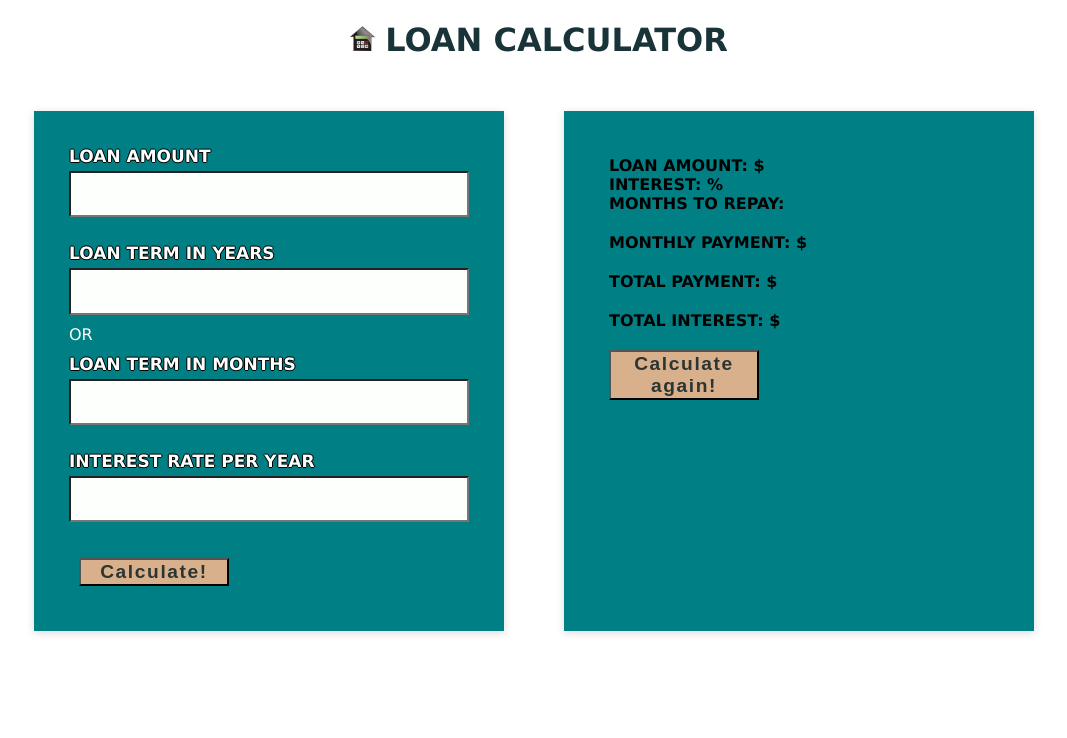
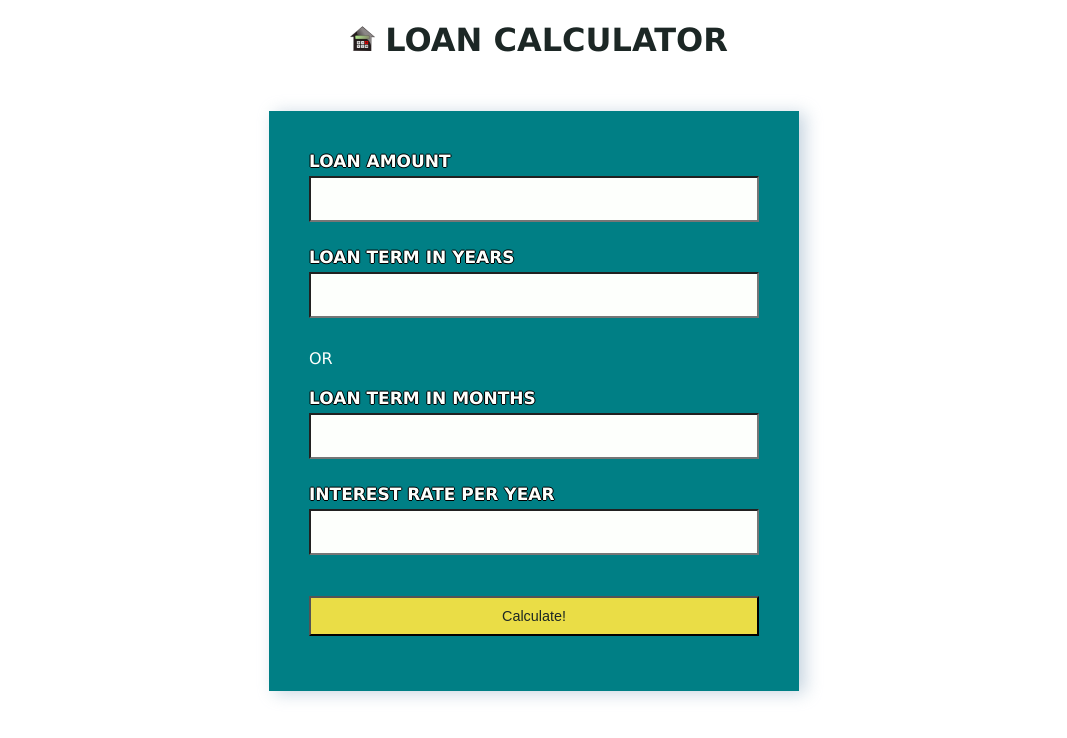
Before and after one commit to IrinaGabuaeva/loan-calculator, a React (Create React App) app: page / in a window 1280 px wide. Shown: the top 738 px of the page, without its empty margins (106-1173 px from the left). Built offline with nearby package versions, Linux system fonts and the light colour scheme.

Commit message:
style result

```diff
--- a/src/App.js
+++ b/src/App.js
@@ -31,7 +31,6 @@ function Calculator() {
     amountError: "",
     monthsError: "",
     interestError: "",
-    isEmptyError: "",
   });
 
   const [isResultOpen, setIsResultOpen] = useState(false);
@@ -56,17 +55,8 @@ function Calculator() {
     console.log("userValues", userValues);
     const actualError = returnError(values);
     setError(actualError);
-    // let count = 0;
-    // Object.values(error).forEach((err) => {
-    //   if (err.length !== 0) {
-    //     count++;
-    //   }
-    // });
-    // if (count === 0) {
-    //   calculateResults(userValues);
-    // toggle();
-    // }
   };
+
   const convert = () => {
     console.log("userValues.months / 12;", userValues.months / 12);
     if (userValues.months) {
@@ -81,7 +71,6 @@ function Calculator() {
       amountError: "",
       monthsError: "",
       interestError: "",
-      isEmptyError: "",
     };
     console.log("Actual error", actualError);
 
@@ -98,10 +87,11 @@ function Calculator() {
         actualError.amountError = "All the values must be a positive number";
       }
       // Validate if the values are in the correct range
-      if (Number(amount) < 1000 || Number(amount) > 1000000) {
-        console.log("Number(amount)", Number(amount));
-        console.log("in invalid loan amount ");
+      if (Number(amount) < 1000) {
         actualError.amountError = "Minimum loan amount is $1000";
+      }
+      if (Number(amount) > 1000000) {
+        actualError.amountError = "Maximum loan amount is $1'000 000";
       }
     }
 
@@ -115,8 +105,8 @@ function Calculator() {
         actualError.monthsError = "All the values must be a positive number";
       }
       // Validate if the values are in the correct range
-      if (Number(months) < 0 || Number(months) > 40) {
-        actualError.monthsError = "Enter a number between 1 and 40";
+      if (Number(months) < 12 || Number(months) > 480) {
+        actualError.monthsError = "Invalid loan term";
       }
     }
 
@@ -220,12 +210,13 @@ function Calculator() {
         <Title>Loan Calculator</Title>
       </TitleBox>
       <Form onSubmit={handleSubmit}>
-        {/* {!isResultOpen && ( */}
+        {!isResultOpen && (
           <FormContainer>
-          <Label htmlFor="amount">Loan amount</Label>
+            <Label>Loan amount</Label>
             <Input
               type="text"
               name="amount"
+              autocomplete="off"
               onChange={handleChange}
               value={userValues.amount}
               required={true}
@@ -239,6 +230,7 @@ function Calculator() {
               value={convert()}
               required={true}
             />
+            <Error>{error.monthsError}</Error>
             <Text>Or</Text>
             <Label htmlFor="months">Loan term in months</Label>
             <Input
@@ -259,26 +251,28 @@ function Calculator() {
             <Error>{error.interestError}</Error>
             <Button type="submit">Calculate!</Button>
           </FormContainer>
-        {/* )} */}
-        {/* {isResultOpen && ( */}
+        )}
+        {isResultOpen && (
           <FormContainer>
-          <ResultField>
-            Loan amount: ${userValues.amount} <br /> Interest:{" "}
-            {userValues.interest}% <br /> months to repay: {userValues.months}
-          </ResultField>
-          <ResultField>
+            <ResultField>Loan amount: ${userValues.amount}</ResultField>
+            <ResultField>Interest: {userValues.interest}%</ResultField>
+            <ResultField>Months to repay: {userValues.months}</ResultField>
+            <MonthlyPayment>
               {" "}
               Monthly Payment: ${results.monthlyPayment}{" "}
-          </ResultField>
+            </MonthlyPayment>
 
-          <ResultField>Total Payment: ${results.totalPayment}</ResultField>
+            <ResultField_2>
+              Total Payment: ${results.totalPayment}
+            </ResultField_2>
 
-          <ResultField>Total Interest: ${results.totalInterest} </ResultField>
+            <ResultField_2>
+              Total Interest: ${results.totalInterest}{" "}
+            </ResultField_2>
             <Button onClick={toggle}>Calculate again!</Button>
           </FormContainer>
-        {/* )} */}
+        )}
       </Form>
-      <Error>{error.isEmptyError}</Error>
     </ContentBox>
   );
 }
@@ -289,11 +283,14 @@ export default App;
 //#007f85
 //#79ad9f
 const colorPrimary = "#007f85";
-const colorMaybePrimary = "#6DB471";
+const colorSecondary = "#eadd46";
 const colorWhite = "#fdfffc";
-const colorError = "e86741";
-const colorTitle = "#193439";
-const colorErrorMaybe = "#740c59";
+const colorDark = "#1c2725";
+// const colorDark = "#193439";
+
+const textShadow = "-1px 0 black, 0 1px black, 1px 0 black, 0 -1px black";
+const boxShadow =
+  "rgba(136, 165, 191, 0.48) 6px 2px 16px 0px, rgba(255, 255, 255, 0.8) -6px -2px 16px 0px";
 
 const ContentBox = styled.div`
   display: flex;
@@ -318,15 +315,16 @@ const ContentBox = styled.div`
 const FormContainer = styled.div`
   display: flex;
   flex-direction: column;
-  width: 400px;
-  height: 450px;
+  width: 450px;
+  height: 500px;
 
   // border: 2px solid #2c3531;
 
-  padding: 35px;
+  padding: 40px;
   margin: 30px;
   background-color: ${colorPrimary};
-  box-shadow: rgba(0, 0, 0, 0.15) 0px 2px 8px;
+  box-shadow: ${boxShadow};
+  // rgba(0, 0, 0, 0.15) 0px 2px 8px;
   // box-shadow: 5px 10px #888888;
 
   // background-color: #116466;
@@ -383,16 +381,17 @@ const Input = styled.input`
   }
 `;
 const Button = styled.button`
-  width: 150px;
+  // width: 80px;
+
   outline: none;
-  font-weight: 700;
-  background-color: #d9b08c;
-  color: #2c3531;
+  // font-weight: 700;
+  background-color: ${colorSecondary};
+  color: ${colorDark};
 
-  letter-spacing: 0.1rem;
-  font-size: 1.2rem;
-
-  margin: 10px;
+  // letter-spacing: 0.1rem;
+  font-size: 0.9rem;
+  padding: 10px;
+  margin: 15px 0 15px 0;
   &:active {
     border: 1px solid black;
   }
@@ -422,11 +421,22 @@ const Button = styled.button`
 `;
 
 const ResultField = styled.h4`
-  margin: 10px;
+  margin: 8px;
+  color: ${colorWhite};
+`;
+const ResultField_2 = styled(ResultField)`
+  text-shadow: ${textShadow};
+  margin-bottom: 15px;
+`;
+const MonthlyPayment = styled(Label)`
+  font-size: 35px;
+  margin: 60px;
+  text-align: center;
+  color: ${colorSecondary};
 `;
 
 const Error = styled.h3`
-  color: ${colorError};
+  color: ${colorDark};
   font-size: 0.8rem;
 `;
 const TitleBox = styled.div`
@@ -435,10 +445,10 @@ const TitleBox = styled.div`
   align-items: baseline;
 `;
 const Title = styled.h1`
-  color: ${colorTitle};
+  color: ${colorDark};
 `;
 const Text = styled.div`
-  padding: 10px 0 10px 0;
+  padding: 5px 0 20px 0;
   color: ${colorWhite};
 
   text-transform: uppercase;
```
Lines whose indentation alone changed are shown as unchanged.
